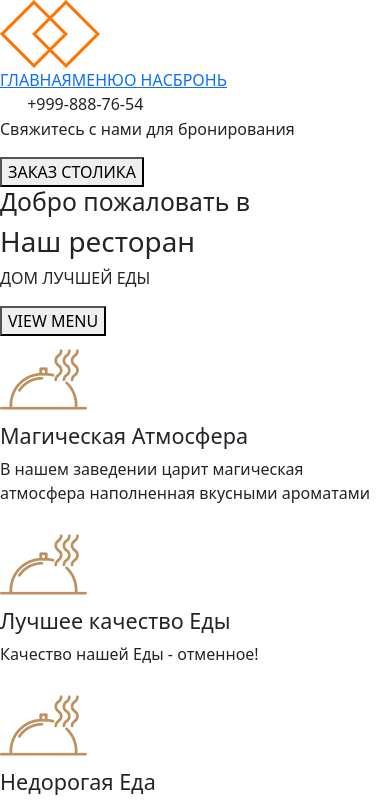
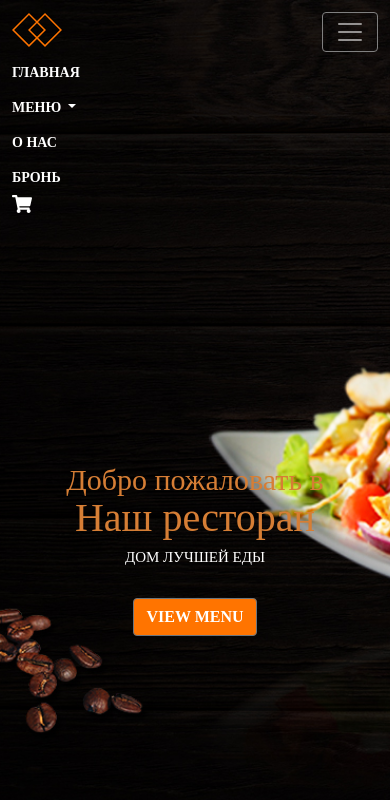
Before and after one commit to Vovukanp31/homeworks, a plain HTML site: page homework_7/index.html in a window 390 px wide. Shown: the top 800 px of the page. Drawn offline with nearby package versions, Linux system fonts and the light colour scheme.

Commit message:
cw 3 done

```diff
--- a/homework_7/css/media.css
+++ b/homework_7/css/media.css
@@ -0,0 +1,72 @@
+@media screen and (max-width: 769px) {
+    .navbar-brand img {
+        width: 50px;
+    }
+
+    .navbar-dark .navbar-toggler, .navbar-toggler-icon {
+        color: #FF7400;
+        border-color: gray;
+    }
+
+    .menu-icon img {
+        width: 20px;
+    }
+
+    .navbar-dark .navbar-nav .nav-link {
+        font-style: normal;
+        font-weight: bold;
+        color: #FFFFFF;
+    }
+
+    .navbar-dark .navbar-nav .nav-link:hover {
+        color: #FF7400;
+    }
+
+    .dropdown-item, .dropdown-menu.show {
+        background-color: #3b3b3b;
+        font-weight: bold;
+        color: #FFFFFF;
+    }
+
+    .header__title {
+        width: 300px;
+        row-gap: 1px;
+    }
+
+    .header__title h2 {
+        font-size: 30px;
+        line-height: 32px;
+    }
+
+    .header__title h1 {
+        font-size: 40px;
+        line-height: 42px;
+    }
+
+    .header__title p {
+        font-size: 15px;
+        margin-top: 5px;
+    }
+
+    .header__main {
+        display: flex;
+        flex-direction: column;
+        align-items: center;
+        margin-top: 70px;
+    }
+
+    .header__title p::before, .header__title p::after {
+        display: none;
+    }
+
+    .header__main button {
+        margin-top: 27px;
+    }
+
+    .header__review {
+        flex-direction: column;
+        align-items: center;
+        row-gap: 15px;
+        margin-top: 210px;
+    }
+}
--- a/homework_7/css/style.css
+++ b/homework_7/css/style.css
@@ -0,0 +1,168 @@
+html, body, div, span, applet, object, iframe,
+h1, h2, h3, h4, h5, h6, p, blockquote, pre,
+a, abbr, acronym, address, big, cite, code,
+del, dfn, em, img, ins, kbd, q, s, samp,
+small, strike, strong, sub, sup, tt, var,
+b, u, i, center,
+dl, dt, dd, ol, ul, li,
+fieldset, form, label, legend,
+table, caption, tbody, tfoot, thead, tr, th, td,
+article, aside, canvas, details, embed,
+figure, figcaption, footer, header, hgroup,
+menu, nav, output, ruby, section, summary,
+time, mark, audio, video {
+    margin: 0;
+    padding: 0;
+    border: 0;
+    font-size: 100%;
+    font: inherit;
+    vertical-align: baseline;
+}
+
+/* HTML5 display-role reset for older browsers */
+article, aside, details, figcaption, figure,
+footer, header, hgroup, menu, nav, section {
+    display: block;
+}
+
+body {
+    line-height: 1;
+    /*font-family: 'Roboto', sans-serif;*/
+    font-family: 'Tinos', serif;
+}
+
+ol, ul {
+    list-style: none;
+}
+
+blockquote, q {
+    quotes: none;
+}
+
+blockquote:before, blockquote:after,
+q:before, q:after {
+    content: '';
+    content: none;
+}
+
+table {
+    border-collapse: collapse;
+    border-spacing: 0;
+}
+
+.header {
+    height: 100vh;
+    background: url("../image/hero image.png") no-repeat center/cover;
+}
+
+.header__top {
+    padding-top: 20px;
+}
+
+.navbar-brand img {
+    width: 20px;
+}
+
+.nav-link {
+    font-weight: bold;
+    font-size: 14px;
+    line-height: 19px;
+    color: #FFFFFF;
+}
+
+.nav-link:hover {
+    color: #FF7400;
+}
+
+.header__phone {
+    font-size: 18px;
+    line-height: 25px;
+    color: #FFFFFF;
+    width: 170px;
+    padding-left: 20px;
+    margin-right: 20px;
+    border-left: 1px solid #FFFFFF;
+}
+
+.header__phone p {
+    font-weight: normal;
+    font-size: 14px;
+    line-height: 19px;
+}
+
+.btn-secondary {
+    background-color: #FF7400;
+
+}
+
+.header__title {
+    margin-top: 150px;
+    width: 500px;
+    display: flex;
+    flex-direction: column;
+    align-items: center;
+    row-gap: 10px;
+}
+
+.header__title h2 {
+    font-style: normal;
+    font-weight: normal;
+    font-size: 50px;
+    line-height: 57px;
+    color: #D67E35;
+}
+
+.header__title h1 {
+    font-size: 80px;
+    line-height: 92px;
+    color: #D67E35;
+}
+
+.header__title p {
+    font-size: 18px;
+    line-height: 25px;
+    color: #FFFFFF;
+    display: flex;
+    align-items: center;
+}
+
+.header__title p::before, .header__title p::after {
+    content: "";
+    display: block;
+    width: 60px;
+    height: 2px;
+    background-color: #C4C4C4;
+    margin: 0 10px;
+}
+
+.card-img-top {
+    padding: 15px 95px;
+}
+
+.header__review {
+    margin-top: 100px;
+}
+
+.header__review .card {
+    width: 350px;
+    height: 350px;
+    box-shadow: 10px 10px 40px 20px rgba(0, 0, 0, 0.1);
+}
+
+.card-body {
+    font-size: 26px;
+    line-height: 30px;
+}
+
+.card-body h4 {
+    color: #2C2C2C;
+}
+
+.card-body p {
+    color: #656363;
+    margin-top: 25px;
+}
+
+.card-body span {
+    color: #BC9060;
+}
--- a/homework_7/index.html
+++ b/homework_7/index.html
@@ -13,112 +13,125 @@
 </head>
 <body>
 <div class="header">
-    <div class="header__top wrapper">
 
-        <div class="header__logo">
+    <nav class="navbar navbar-expand-xl navbar-dark d-md-none w100">
+        <div class="container-fluid">
+            <a class="navbar-brand" href="#"><img src="image/LOGO.svg" alt="Brand logo"></a>
+            <button class="navbar-toggler" type="button" data-bs-toggle="collapse"
+                    data-bs-target="#navbarWithDropdown" aria-controls="navbarWithDropdown" aria-expanded="false"
+                    aria-label="Toggle navigation">
+                <span class="navbar-toggler-icon"></span>
+            </button>
+            <div class="collapse navbar-collapse show justify-content-end" id="navbarWithDropdown">
+                <ul class="navbar-nav">
+                    <li class="nav-item">
+                        <a class="nav-link" href="#">ГЛАВНАЯ</a>
+                    </li>
+                    <li class="nav-item dropdown">
+                        <a class="nav-link dropdown-toggle" href="#" id="navbarDropdownMenuLink" role="button"
+                           data-bs-toggle="dropdown" aria-expanded="false">
+                            МЕНЮ
+                        </a>
+                        <ul class="dropdown-menu" aria-labelledby="navbarDropdownMenuLink">
+                            <li><a class="dropdown-item" href="#">Блюда</a></li>
+                            <li><a class="dropdown-item" href="#">Напитки</a></li>
+                            <li><a class="dropdown-item" href="#">Десерты</a></li>
+                        </ul>
+                    </li>
+                    <li class="nav-item">
+                        <a class="nav-link" href="#">О НАС</a>
+                    </li>
+                    <li class="nav-item">
+                        <a class="nav-link" href="#">БРОНЬ</a>
+                    </li>
+                    <li class="nav-item">
+                        <a class="navbar-brand menu-icon" href="#">
+                            <img src="./image/shopping-cart-solid.svg"
+                                 alt="shopping cart"></a>
+                    </li>
+                </ul>
+            </div>
+        </div>
+    </nav>
+    <div class="header__top container d-flex justify-content-between align-items-center">
+
+        <div class="header__logo d-none d-md-block">
             <img src="./image/LOGO.svg" alt="logo">
         </div>
 
-        <div class="header__menu">
-            <nav class="nav">
-                <div class="nav__item"><a href="#">ГЛАВНАЯ</a></div>
-                <div class="nav__item"><a href="#">МЕНЮ</a></div>
-                <div class="nav__item"><a href="#">О НАС</a></div>
-                <div class="nav__item"><a href="#">БРОНЬ</a></div>
-                <div class="nav__item"><a href="#"><img src="./image/shopping-cart-solid.svg"
-                                                        alt="shopping cart"></a></div>
-            </nav>
+        <div class="navigation d-flex justify-content-end d-none d-md-flex">
+            <ul class="nav justify-content-end align-items-center">
+                <li class="nav-item">
+                    <a class="nav-link fw-bold" aria-current="page" href="#">ГЛАВНАЯ</a>
+                </li>
+                <li class="nav-item">
+                    <a class="nav-link fw-bold" href="#">МЕНЮ</a>
+                </li>
+                <li class="nav-item">
+                    <a class="nav-link fw-bold" href="#">О НАС</a>
+                </li>
+                <li class="nav-item">
+                    <a class="nav-link fw-bold" href="#">БРОНЬ</a>
+                </li>
 
-            <div class="header__contact">
+                <li class="nav-item">
+                    <a class="navbar-brand" href="#">
+                        <img src="./image/shopping-cart-solid.svg"
+                             alt="shopping cart"></a></li>
+            </ul>
+
+            <div class="header__contact d-flex justify-content-center align-items-center ">
                 <div class="header__phone">
                     <img src="image/phone.png" alt="phone"> +999-888-76-54
                     <p>Свяжитесь с нами для бронирования</p>
                 </div>
-
-                <button class="header__button">ЗАКАЗ СТОЛИКА</button>
+                <button type="button" class="btn btn-secondary h-75 fw-bold">ЗАКАЗ СТОЛИКА</button>
 
             </div>
 
         </div>
-        <div class="nav__btn_mobile">
-            <div></div>
-            <div></div>
-            <div></div>
-        </div>
     </div>
 
-    <div class="header__main wrapper">
+    <div class="header__main container">
         <div class="header__title">
             <h2>Добро пожаловать в</h2>
             <h1>Наш ресторан</h1>
             <p>ДОМ ЛУЧШЕЙ ЕДЫ</p>
-            <button class="header__button">VIEW MENU</button>
+            <button type="button" class="btn btn-secondary h-75 fw-bold">VIEW MENU</button>
         </div>
     </div>
 
-    <div class="header__review wrapper">
-
-        <div class="review__block">
-            <img src="image/Rectangle%2036.png" alt="food logo">
-            <h4>Магическая <span class="review__fnt_col">Атмосфера</span></h4>
+    <div class="header__review container d-flex justify-content-center gap-5 align-items-center">
+        <div class="card" style="width: 18rem;">
+            <img src="image/Rectangle%2036.png" class="card-img-top" alt="food logo">
+            <div class="card-body p-1 d-flex justify-content-start align-items-stretch flex-column text-center">
+                <h4>Магическая <span>Атмосфера</span></h4>
                 <p>В нашем заведении царит магическая атмосфера
                     наполненная вкусными ароматами</p>
             </div>
-        <div class="review__block">
-            <img src="image/Rectangle%2036.png" alt="food logo">
+        </div>
+
+        <div class="card" style="width: 18rem;">
+            <img src="image/Rectangle%2036.png" class="card-img-top" alt="food logo">
+            <div class="card-body p-1 d-flex justify-content-start flex-column text-center">
                 <h4>Лучшее качество <span class="review__fnt_col">Еды</span></h4>
                 <p>Качество нашей
                     Еды - отменное!
                 </p>
             </div>
-        <div class="review__block">
-            <img src="image/Rectangle%2036.png" alt="food logo">
+        </div>
+
+        <div class="card" style="width: 18rem;">
+            <img src="image/Rectangle%2036.png" class="card-img-top" alt="food logo">
+            <div class="card-body p-1 d-flex justify-content-start flex-column text-center">
                 <h4>Недорогая <span class="review__fnt_col">Еда</span></h4>
                 <p>Стоимость нашей Еды
                     зависит только от ее
                     количества. Качество
                     всегда на высоте!</p>
             </div>
-
-    </div>
         </div>
 
-<div class="accordion" id="accordionExample">
-    <div class="accordion-item">
-        <h2 class="accordion-header" id="headingOne">
-            <button class="accordion-button" type="button" data-bs-toggle="collapse" data-bs-target="#collapseOne" aria-expanded="true" aria-controls="collapseOne">
-                Accordion Item #1
-            </button>
-        </h2>
-        <div id="collapseOne" class="accordion-collapse collapse show" aria-labelledby="headingOne" data-bs-parent="#accordionExample">
-            <div class="accordion-body">
-                <strong>This is the first item's accordion body.</strong> It is shown by default, until the collapse plugin adds the appropriate classes that we use to style each element. These classes control the overall appearance, as well as the showing and hiding via CSS transitions. You can modify any of this with custom CSS or overriding our default variables. It's also worth noting that just about any HTML can go within the <code>.accordion-body</code>, though the transition does limit overflow.
-            </div>
-        </div>
-    </div>
-    <div class="accordion-item">
-        <h2 class="accordion-header" id="headingTwo">
-            <button class="accordion-button collapsed" type="button" data-bs-toggle="collapse" data-bs-target="#collapseTwo" aria-expanded="false" aria-controls="collapseTwo">
-                Accordion Item #2
-            </button>
-        </h2>
-        <div id="collapseTwo" class="accordion-collapse collapse" aria-labelledby="headingTwo" data-bs-parent="#accordionExample">
-            <div class="accordion-body">
-                <strong>This is the second item's accordion body.</strong> It is hidden by default, until the collapse plugin adds the appropriate classes that we use to style each element. These classes control the overall appearance, as well as the showing and hiding via CSS transitions. You can modify any of this with custom CSS or overriding our default variables. It's also worth noting that just about any HTML can go within the <code>.accordion-body</code>, though the transition does limit overflow.
-            </div>
-        </div>
-    </div>
-    <div class="accordion-item">
-        <h2 class="accordion-header" id="headingThree">
-            <button class="accordion-button collapsed" type="button" data-bs-toggle="collapse" data-bs-target="#collapseThree" aria-expanded="false" aria-controls="collapseThree">
-                Accordion Item #3
-            </button>
-        </h2>
-        <div id="collapseThree" class="accordion-collapse collapse" aria-labelledby="headingThree" data-bs-parent="#accordionExample">
-            <div class="accordion-body">
-                <strong>This is the third item's accordion body.</strong> It is hidden by default, until the collapse plugin adds the appropriate classes that we use to style each element. These classes control the overall appearance, as well as the showing and hiding via CSS transitions. You can modify any of this with custom CSS or overriding our default variables. It's also worth noting that just about any HTML can go within the <code>.accordion-body</code>, though the transition does limit overflow.
-            </div>
-        </div>
     </div>
 </div>
 
```
Lines whose indentation alone changed are shown as unchanged.
